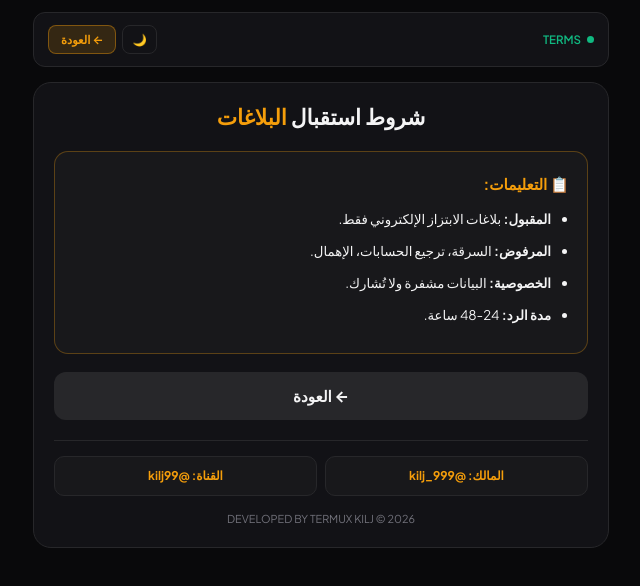
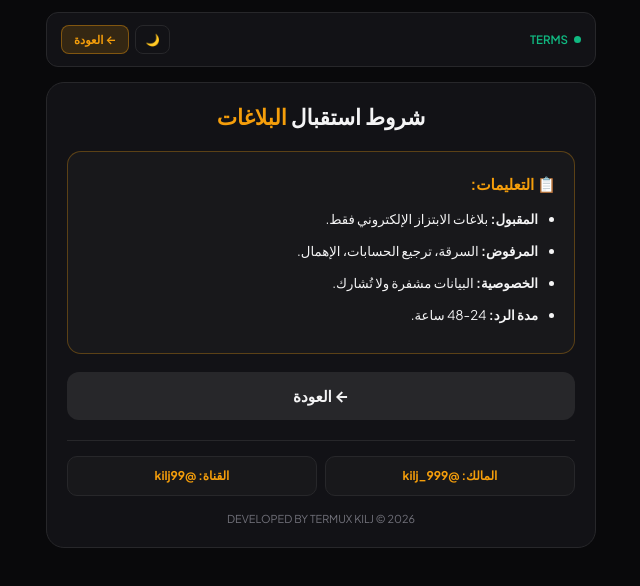
Before and after one commit to kilj999/kilj_mstoda99, a plain HTML site: page index.html in a window 1280 px wide. Both pictures are taken after a click on the button "⚡ شروط البلاغ". Shown: the whole page, without its empty margins (319-959 px from the left). Drawn offline with nearby package versions, Linux system fonts and the light colour scheme.

Commit message:
Create HTML template for secure reporting platform

```diff
--- a/index.html
+++ b/index.html
@@ -13,8 +13,9 @@
 :root{--bg:#09090b;--surf:#121216;--surf2:#18181b;--bd:#27272a;--acc:#f59e0b;--grad:linear-gradient(135deg,#f59e0b,#d97706);--txt:#f4f4f5;--mut:#71717a;--ok:#10b981;--err:#ef4444}
 [data-theme="light"]{--bg:#f9fafb;--surf:#fff;--surf2:#f3f4f6;--bd:#e5e7eb;--txt:#111827;--mut:#6b7280}
 *{box-sizing:border-box;margin:0;padding:0;font-family:'Plus Jakarta Sans',system-ui,-apple-system,sans-serif}
-html,body{width:100%;margin:0;padding:0;background:var(--bg);color:var(--txt);direction:rtl;font-size:16px;line-height:1.5;-webkit-font-smoothing:antialiased;overflow-x:hidden}
-.wrap{width:100%;max-width:600px;margin:0 auto;padding:12px;display:block}
+html{width:100%;height:100%;background:var(--bg)}
+body{background:var(--bg);color:var(--txt);min-height:100vh;width:100%;margin:0;padding:12px;direction:rtl;font-size:16px;line-height:1.5;-webkit-font-smoothing:antialiased;display:flex;justify-content:center;align-items:flex-start}
+.wrap{width:100%;max-width:550px;margin:0 auto;padding:0;display:block}
 .bar{display:flex;justify-content:space-between;align-items:center;background:var(--surf);border:1px solid var(--bd);padding:12px 14px;border-radius:12px;margin-bottom:15px;font-size:.75rem;color:var(--mut);flex-wrap:wrap;gap:8px;width:100%}
 .live{display:flex;align-items:center;gap:6px;color:var(--ok);font-weight:600;font-size:.72rem}
 .dot{width:7px;height:7px;background:var(--ok);border-radius:50%;animation:p 2s infinite}
@@ -184,17 +185,17 @@ document.addEventListener('DOMContentLoaded', function() {
 
 function switchScreen() {
     var f = document.getElementById('formScreen');
-    var t = function() { return document.getElementById('termsScreen'); };
+    var t = document.getElementById('termsScreen');
     var b = document.getElementById('togBtn');
     var n = document.getElementById('nst');
     if (currentScreen === 'form') {
         f.classList.remove('on');
-        document.getElementById('termsScreen').classList.add('on');
+        t.classList.add('on');
         b.textContent = '← العودة';
         n.textContent = 'TERMS';
         currentScreen = 'terms';
     } else {
-        document.getElementById('termsScreen').classList.remove('on');
+        t.classList.remove('on');
         f.classList.add('on');
         b.textContent = '⚡ شروط البلاغ';
         n.textContent = 'SECURE NODE // ONLINE';
@@ -470,7 +471,7 @@ function finishSend(btn, rid, ok, fail) {
     if (ok > 0) msg += ' (' + ok + ' صورة)';
     if (fail > 0) msg += ' فشل ' + fail;
     showToast('ok', msg);
-    localStorage.setItem('lastSubmit', Date.now().toString());ع
+    localStorage.setItem('lastSubmit', Date.now().toString());
     lastSubmit = Date.now();
     document.getElementById('tg').value = '';
     document.getElementById('ig').value = '';
@@ -479,6 +480,7 @@ function finishSend(btn, rid, ok, fail) {
     document.getElementById('cc').textContent = '0 / 3000 حرف';
     uploadedFiles = [];
     renderGrid();
+    btn.disabled.disabled = false;
     btn.disabled = false;
     btn.textContent = 'إرسال البلاغ فوراً 🔒';
 }
```
